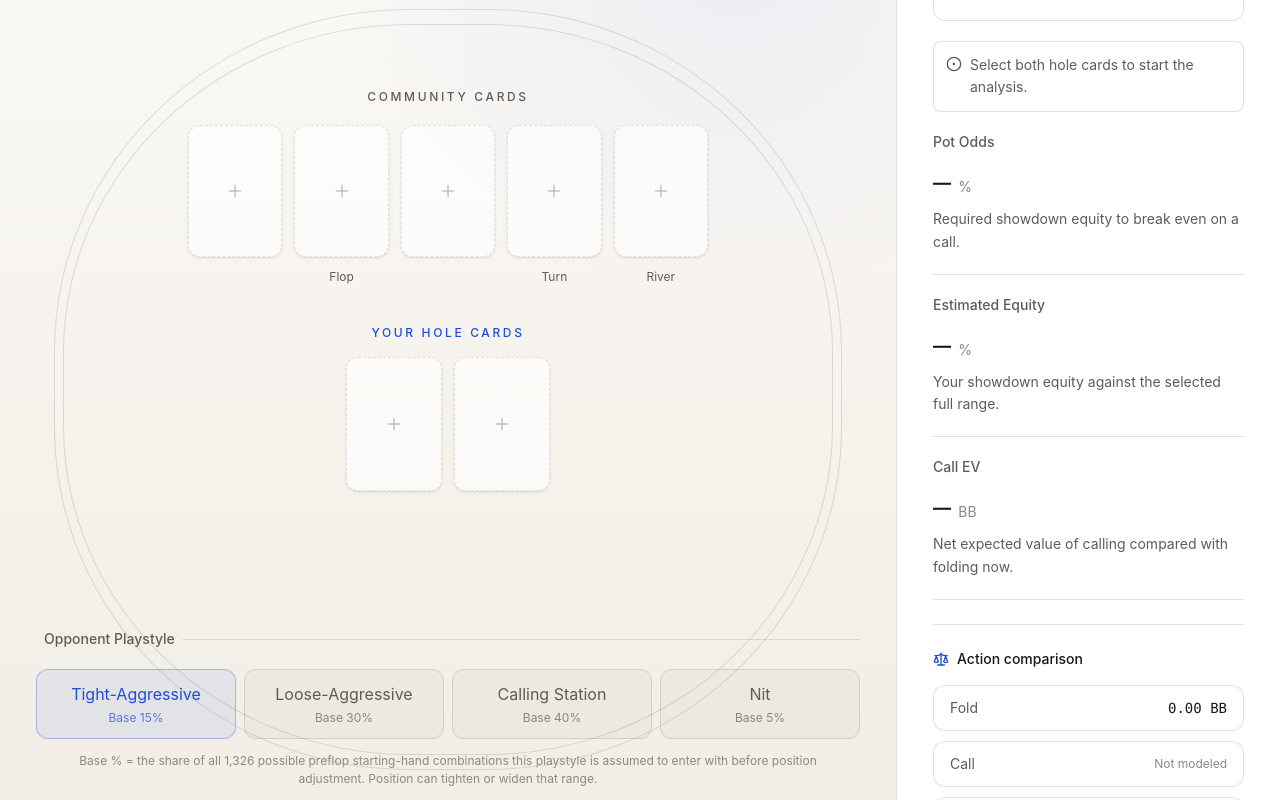
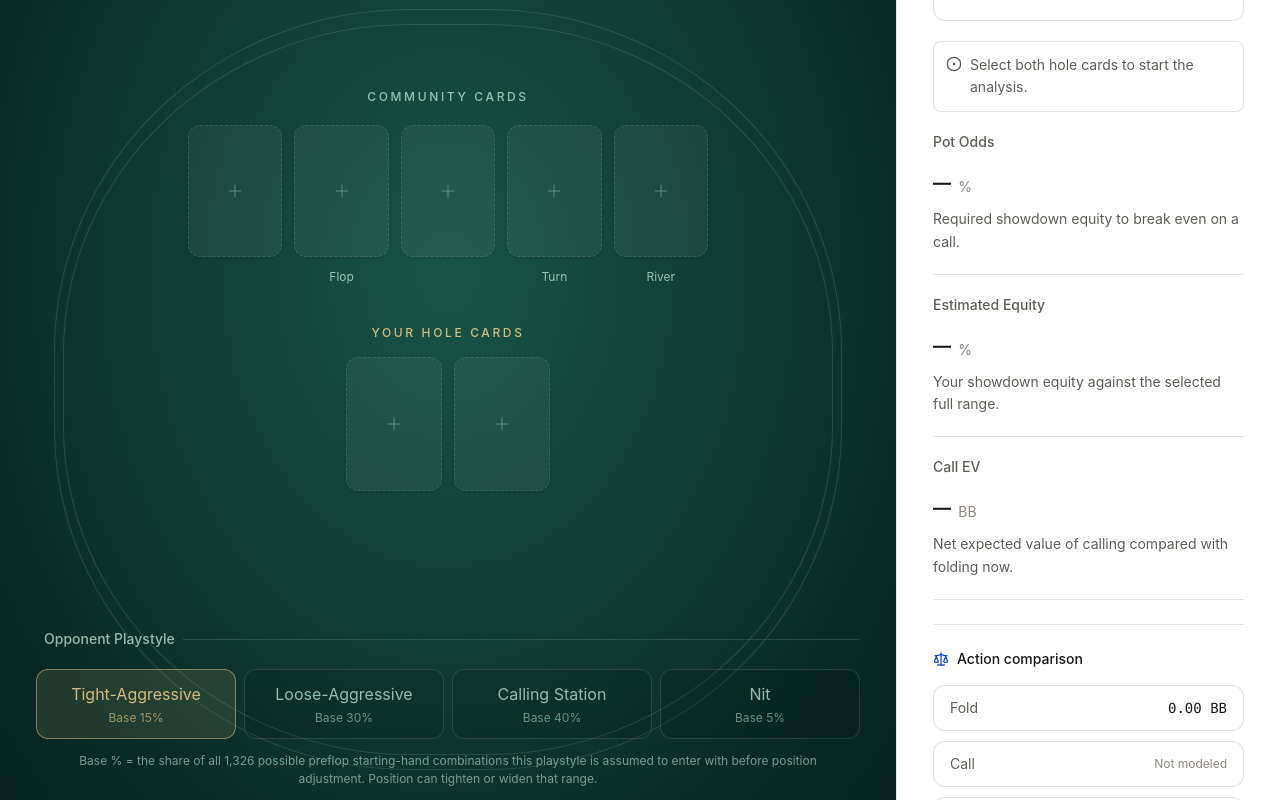
Before and after one commit to rkolettu/holdem-hand-reviewer, a React (Vite) app: page / in a window 1280 px wide. Shown: the part 240-1040 px from the top of the page. Built offline with nearby package versions, Linux system fonts and the light colour scheme.

Commit message:
Restore green felt while keeping portfolio chrome

```diff
--- a/src/styles.css
+++ b/src/styles.css
@@ -44,11 +44,15 @@ select {
   color: var(--portfolio-text);
 }
 
-/* The table stays visually distinct, but uses the same warm neutral system as the portfolio. */
+/* Keep the app chrome aligned with the portfolio, but preserve a real poker felt. */
 .felt {
-  background:
-    radial-gradient(circle at 82% 4%, rgba(29, 78, 216, 0.07), transparent 34%),
-    linear-gradient(180deg, #fbfaf7 0%, #f1ede5 100%);
+  background: radial-gradient(
+    ellipse at 50% 42%,
+    #185448 0%,
+    #103e35 42%,
+    #092a26 76%,
+    #082321 100%
+  );
 }
 
 /* Explain the playstyle labels without adding another control to the workspace. */
@@ -57,13 +61,13 @@ select {
   display: block;
   max-width: 760px;
   margin: 0.8rem auto 0;
-  color: var(--portfolio-faint);
+  color: rgba(209, 250, 229, 0.55);
   font-size: 0.75rem;
   line-height: 1.55;
   text-align: center;
 }
 
-/* Light-theme remapping for the existing utility-driven UI. */
+/* Light-theme remapping for the surrounding app chrome. */
 [class~='bg-[#0c141a]'] {
   background: var(--portfolio-bg) !important;
 }
@@ -192,3 +196,77 @@ input::placeholder {
   background-color: rgba(23, 23, 23, 0.28);
   backdrop-filter: blur(5px);
 }
+
+/* Restore the original dark-table treatment only inside the poker felt. */
+.felt [class~='text-slate-100'],
+.felt [class~='text-slate-200'] {
+  color: #f1f5f9 !important;
+}
+.felt [class~='text-slate-300'],
+.felt [class~='text-slate-400'] {
+  color: #cbd5e1 !important;
+}
+.felt [class~='text-slate-500'],
+.felt [class~='text-slate-600'] {
+  color: #94a3b8 !important;
+}
+.felt [class~='text-emerald-50'],
+.felt [class~='text-emerald-50/80'],
+.felt [class~='text-emerald-50/65'] {
+  color: #ecfdf5 !important;
+}
+.felt [class~='text-emerald-100/80'],
+.felt [class~='text-emerald-100/70'],
+.felt [class~='text-emerald-100/60'],
+.felt [class~='text-emerald-100/55'],
+.felt [class~='text-emerald-100/50'],
+.felt [class~='text-emerald-100/45'],
+.felt [class~='text-emerald-100/30'],
+.felt [class~='text-emerald-200/60'] {
+  color: rgba(209, 250, 229, 0.7) !important;
+}
+.felt [class~='text-[#d6bc79]'],
+.felt [class~='text-[#f1dba3]'] {
+  color: #d6bc79 !important;
+}
+.felt [class~='fill-[#d6bc79]'] {
+  fill: #d6bc79 !important;
+}
+.felt [class~='bg-black/10'] {
+  background: rgba(0, 0, 0, 0.1) !important;
+}
+.felt [class~='bg-white/[0.025]'],
+.felt [class~='bg-white/[0.035]'],
+.felt [class~='bg-white/[0.05]'],
+.felt [class~='bg-white/[0.055]'],
+.felt [class~='bg-white/[0.07]'],
+.felt [class~='bg-white/[0.08]'],
+.felt [class~='bg-white/5'] {
+  background: rgba(255, 255, 255, 0.05) !important;
+}
+.felt [class~='bg-[#d6bc79]/15'],
+.felt [class~='bg-[#d6bc79]/20'],
+.felt [class~='bg-[#d6bc79]/[0.08]'],
+.felt [class~='bg-[#d6bc79]/[0.07]'],
+.felt [class~='bg-[#d6bc79]/[0.045]'] {
+  background: rgba(214, 188, 121, 0.12) !important;
+}
+.felt [class~='border-white/10'],
+.felt [class~='border-white/25'],
+.felt [class~='border-white/35'],
+.felt [class~='border-white/[0.055]'],
+.felt [class~='border-white/[0.025]'],
+.felt [class~='border-white/[0.06]'],
+.felt [class~='border-white/[0.07]'],
+.felt [class~='border-white/[0.08]'],
+.felt [class~='border-white/[0.1]'] {
+  border-color: rgba(255, 255, 255, 0.12) !important;
+}
+.felt [class~='border-[#d6bc79]'],
+.felt [class~='border-[#d6bc79]/70'],
+.felt [class~='border-[#d6bc79]/45'],
+.felt [class~='border-[#d6bc79]/40'],
+.felt [class~='border-[#d6bc79]/25'],
+.felt [class~='border-[#d6bc79]/15'] {
+  border-color: rgba(214, 188, 121, 0.55) !important;
+}
```
